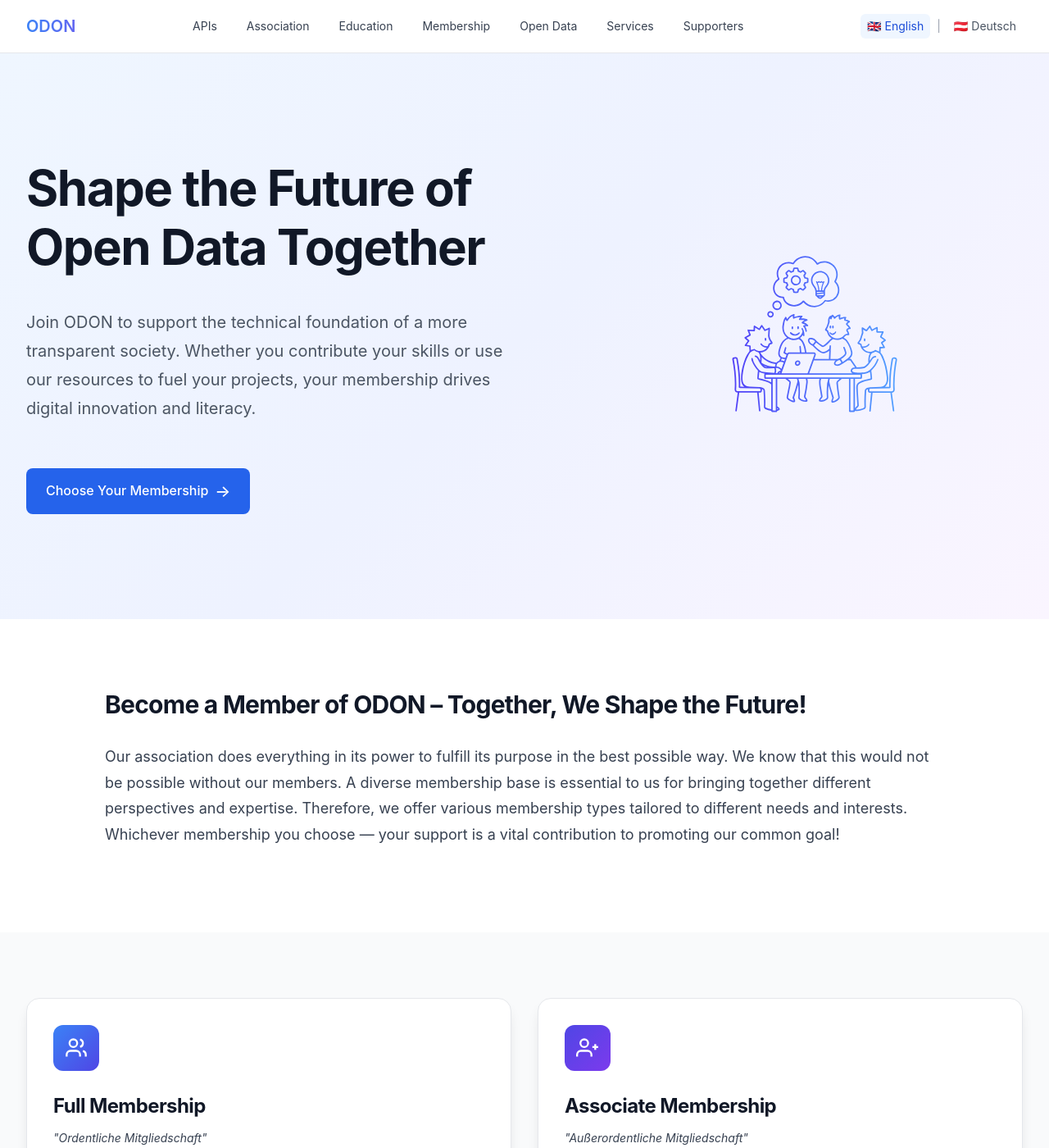
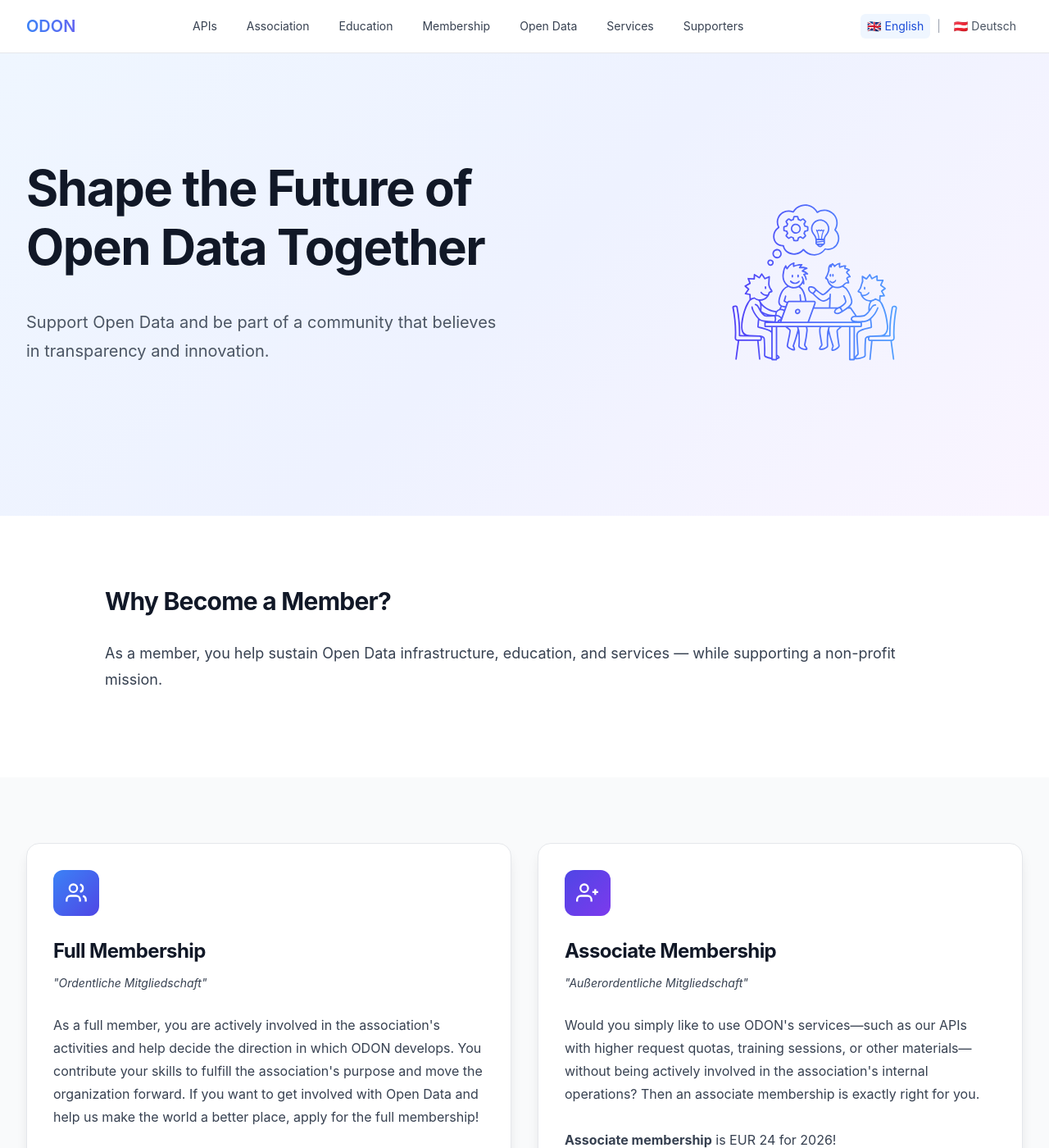
Before and after one commit to verein-odon/verein-odon.github.io, a Jekyll site: the page built from docs/en/membership.md, in a window 1280 px wide and 1400 px high. Shown: the whole window at 82% size. Built offline with Jekyll 4.4.1, drawn with Linux system fonts in a browser that asks for light colours; some of the changed text lies outside the part shown.

Commit message:
Improving membership (en) page

```diff
--- a/docs/_data/heros.yaml
+++ b/docs/_data/heros.yaml
@@ -74,14 +74,14 @@
 membership:
   en:
     hero-title: "Shape the Future of Open Data Together"
-    hero-subtitle: "Join ODON to support the technical foundation of a more transparent society. Whether you contribute your skills or use our resources to fuel your projects, your membership drives digital innovation and literacy."
+    hero-subtitle: "Support Open Data and be part of a community that believes in transparency and innovation."
     image_src: "/assets/images/heros/membership.svg"
     alt_text: "People at a table"
-    buttons:
-      - text: "Choose Your Membership"
-        url: "/en/membership/"
-        style: "primary"
-        arrow: true
+    # buttons:
+    #   - text: "Choose Your Membership"
+    #     url: "/en/membership/"
+    #     style: "primary"
+    #     arrow: true
   de:
     hero-title: "Mitgliedschaft"
     image_src: "/assets/images/heros/membership.svg"
--- a/docs/en/membership.md
+++ b/docs/en/membership.md
@@ -6,19 +6,21 @@
 permalink: /en/membership/
 ---
 
-<!-- Intro Section -->
+
+<!-- START --- Intro section ----------------------->
 <section class="section bg-white">
-<div class="container">
-    <div class="content-section">
-    <h2>
-        Become a Member of ODON – Together, We Shape the Future!
-    </h2>
-    <p>
-        Our association does everything in its power to fulfill its purpose in the best possible way. We know that this would not be possible without our members. A diverse membership base is essential to us for bringing together different perspectives and expertise. Therefore, we offer various membership types tailored to different needs and interests. Whichever membership you choose — your support is a vital contribution to promoting our common goal!
-    </p>
+    <div class="container">
+        <div class="content-section">
+            <h2>
+                Why Become a Member?
+            </h2>
+            <p>
+                As a member, you help sustain Open Data infrastructure, education, and services — while supporting a non-profit mission.
+            </p>
+        </div>
     </div>
-</div>
 </section>
+<!-- END --- Intro section ----------------------->
 
 <!-- Membership Types -->
 <section class="section bg-gray">
@@ -48,7 +50,7 @@
             <span>Contact us for full membership</span>
             </a>
         </div>
-        <!-- Associate Membership Card -->
+        <!-- Supporting Membership Card -->
         <div class="membership-card">
             <div class="membership-icon" style="background: linear-gradient(135deg, var(--color-indigo), var(--color-purple));">
             <svg viewBox="0 0 24 24" fill="none" stroke="currentColor" stroke-width="2">
@@ -61,7 +63,7 @@
             <h3>Associate Membership</h3>
             <p class="membership-subtitle">"Außerordentliche Mitgliedschaft"</p>
             <p data-translate="membership.associate.text">
-            Would you simply like to use ODON's services—such as our APIs, training sessions, or other materials—without being actively involved in the association's internal operations? Then an associate membership is exactly right for you.
+            Would you simply like to use ODON's services—such as our APIs with higher request quotas, training sessions, or other materials—without being actively involved in the association's internal operations? Then an associate membership is exactly right for you.
             <br><br>
             <b>Associate membership</b> is EUR 24 for 2026!
             </p>
```
